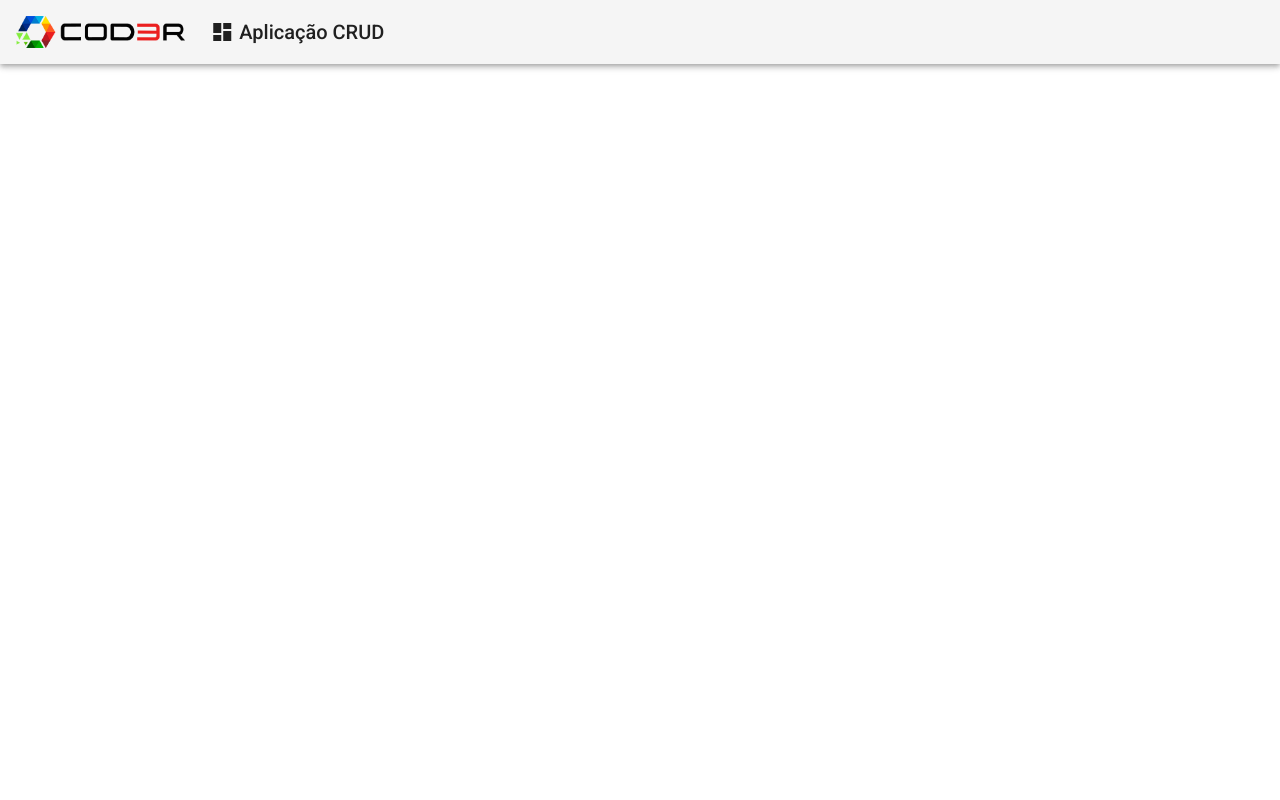
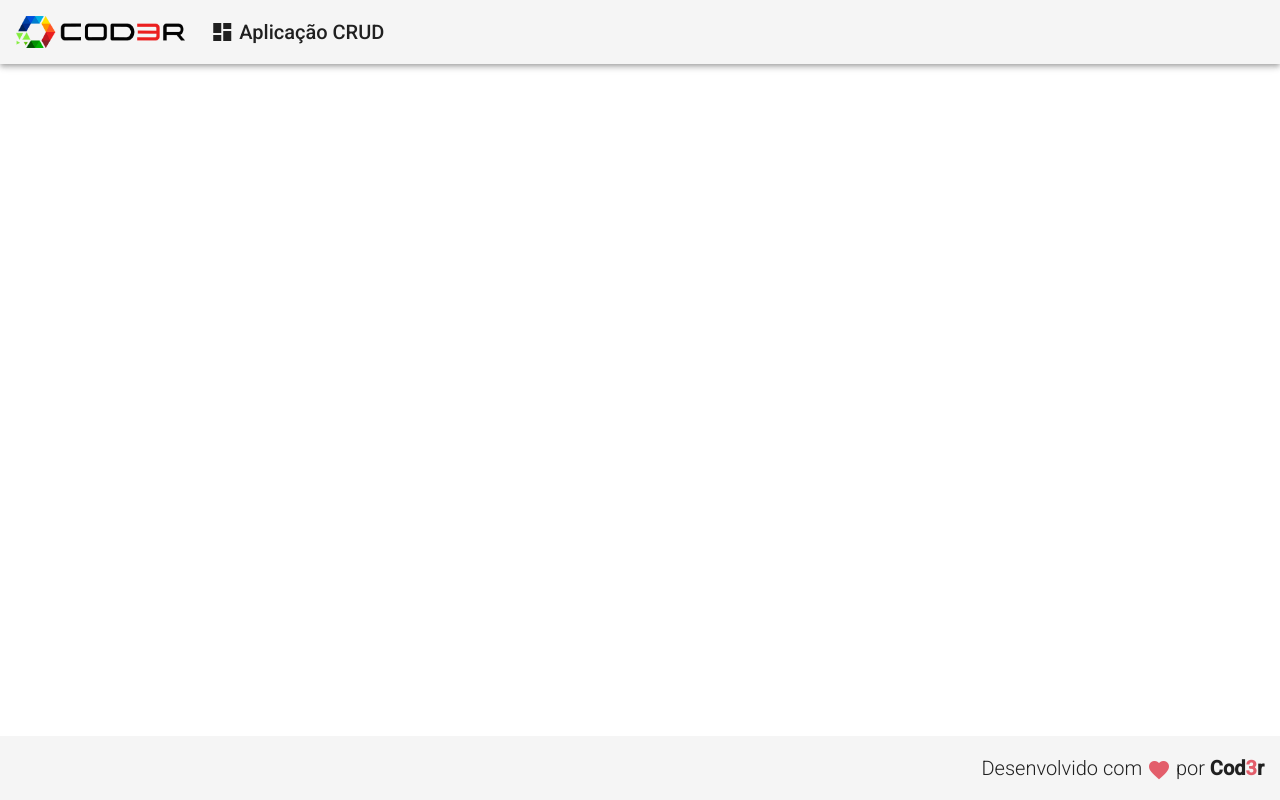
Before and after one commit to araujocristian/crud-angular, an Angular app: page / in a window 1280 px wide. Built offline with nearby package versions, Linux system fonts and the light colour scheme.

Commit message:
Criando componente footer

```diff
--- a/src/app/app.component.html
+++ b/src/app/app.component.html
@@ -1 +1,2 @@
 <app-header></app-header>
+<app-footer></app-footer>
--- a/src/app/app.module.ts
+++ b/src/app/app.module.ts
@@ -6,11 +6,13 @@
 import { BrowserAnimationsModule } from '@angular/platform-browser/animations';
 import { HeaderComponent } from './components/template/header/header.component';
 
-import { MatToolbarModule } from '@angular/material/toolbar'
+import { MatToolbarModule } from '@angular/material/toolbar';
+import { FooterComponent } from './components/template/footer/footer.component'
 @NgModule({
   declarations: [
     AppComponent,
-    HeaderComponent
+    HeaderComponent,
+    FooterComponent
   ],
   imports: [
     BrowserModule,
--- /dev/null
+++ b/src/app/components/template/footer/footer.component.css
@@ -0,0 +1,12 @@
+.footer {
+  position: fixed;
+  bottom: 0;
+
+  display: flex;
+  justify-content: flex-end;
+}
+
+.footer > span {
+  font-size: 1.1rm;
+  font-weight: 300;
+}
--- /dev/null
+++ b/src/app/components/template/footer/footer.component.html
@@ -0,0 +1,9 @@
+<mat-toolbar class="footer">
+  <span>
+    Desenvolvido com
+    <i class="material-icons red v-middle">
+      favorite
+    </i>
+    por <strong>Cod<span class="red">3</span>r</strong>
+  </span>
+</mat-toolbar>
--- /dev/null
+++ b/src/app/components/template/footer/footer.component.ts
@@ -0,0 +1,15 @@
+import { Component, OnInit } from '@angular/core';
+
+@Component({
+  selector: 'app-footer',
+  templateUrl: './footer.component.html',
+  styleUrls: ['./footer.component.css']
+})
+export class FooterComponent implements OnInit {
+
+  constructor() { }
+
+  ngOnInit(): void {
+  }
+
+}
--- a/src/styles.css
+++ b/src/styles.css
@@ -1,4 +1,19 @@
 /* You can add global styles to this file, and also import other style files */
 
-html, body { height: 100%; }
-body { margin: 0; font-family: Roboto, "Helvetica Neue", sans-serif; }
+html,
+body {
+  height: 100%;
+}
+
+body {
+  margin: 0;
+  font-family: Roboto, "Helvetica Neue", sans-serif;
+}
+
+.red {
+  color: rgb(227, 94, 107)
+}
+
+.v-middle {
+  vertical-align: middle;
+}
```
